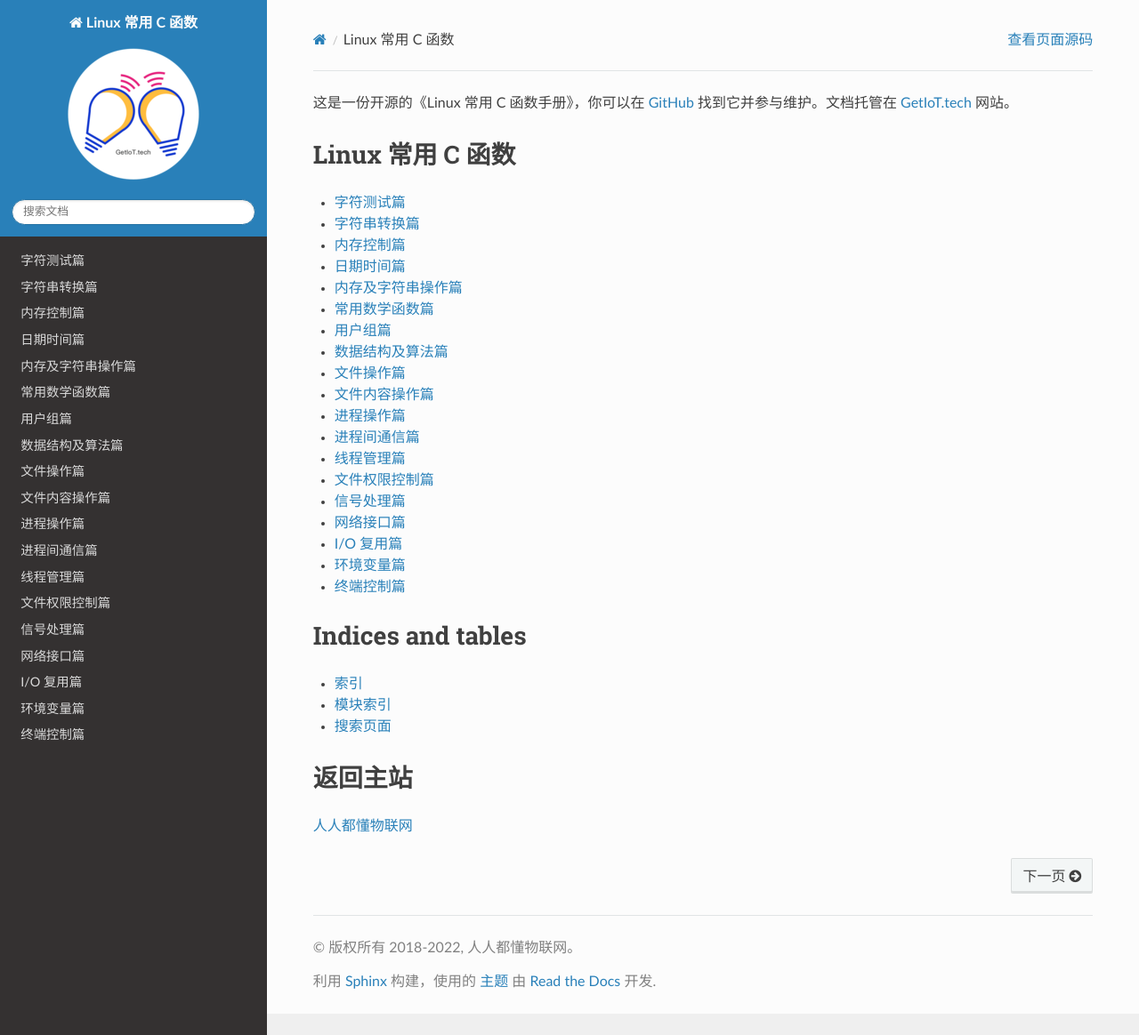
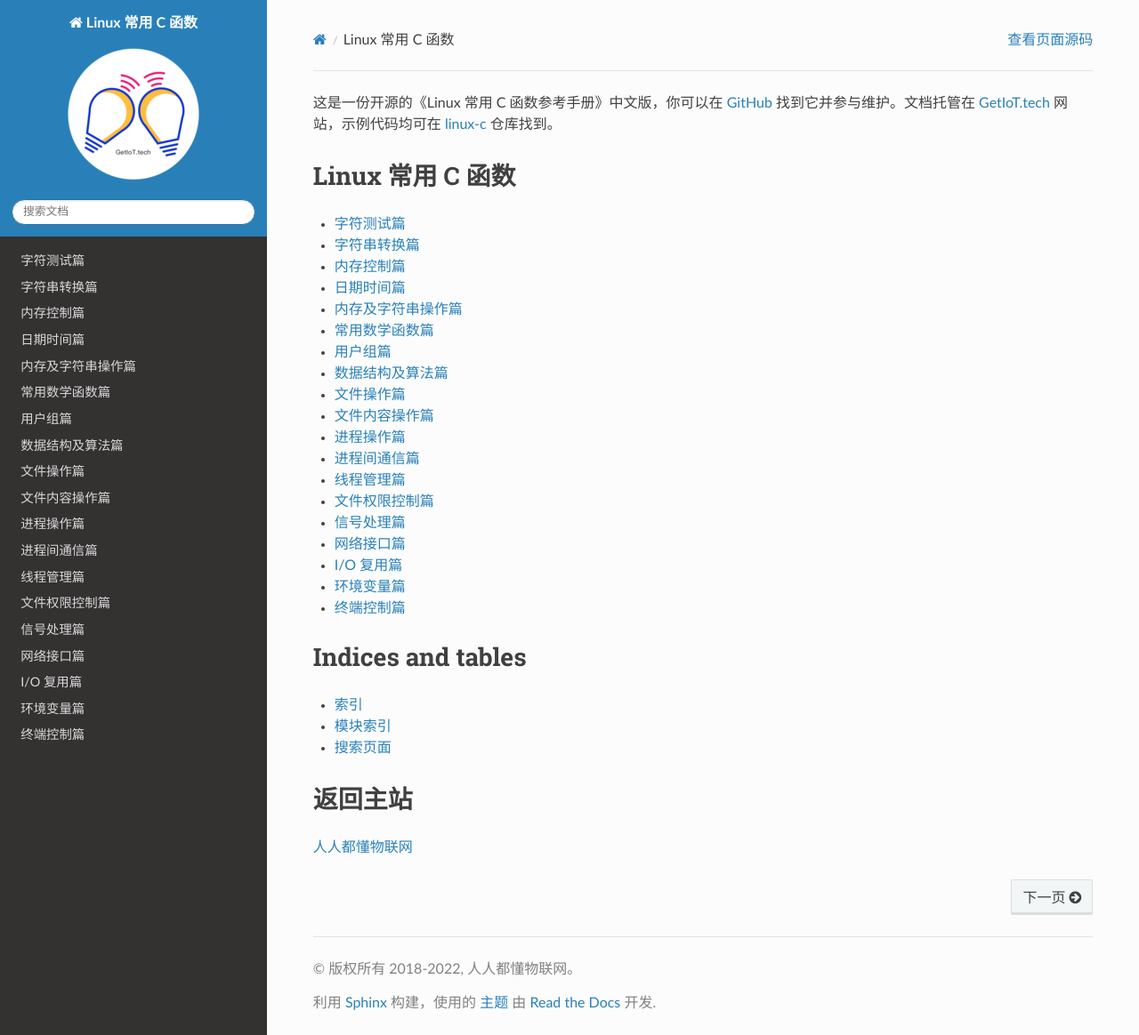
Before and after one commit to getiot/linux-c-functions, a Sphinx documentation site: the page built from source/index.rst, in a window 1280 px wide and 1164 px high. Shown: the whole window at 89% size. Built offline with Sphinx 7.4.7 and the Read the Docs theme 2.0.0, drawn with Linux system fonts in a browser that asks for light colours; comment, search, counter and statistics services are not loaded.

Commit message:
update project introduce

```diff
--- a/source/index.rst
+++ b/source/index.rst
@@ -3,7 +3,7 @@
    You can adapt this file completely to your liking, but it should at least
    contain the root `toctree` directive.
 
-这是一份开源的《Linux 常用 C 函数手册》，你可以在 `GitHub <https://github.com/getiot/linux-c-functions>`_ 找到它并参与维护。文档托管在 `GetIoT.tech <https://getiot.tech>`_ 网站。
+这是一份开源的《Linux 常用 C 函数参考手册》中文版，你可以在 `GitHub <https://github.com/getiot/linux-c-functions>`_ 找到它并参与维护。文档托管在 `GetIoT.tech <https://getiot.tech>`_ 网站，示例代码均可在 `linux-c <https://github.com/getiot/linux-c>`_ 仓库找到。
 
 Linux 常用 C 函数
 =============================================
```
Also changed, not shown: README.md (+1 -1 lines).
